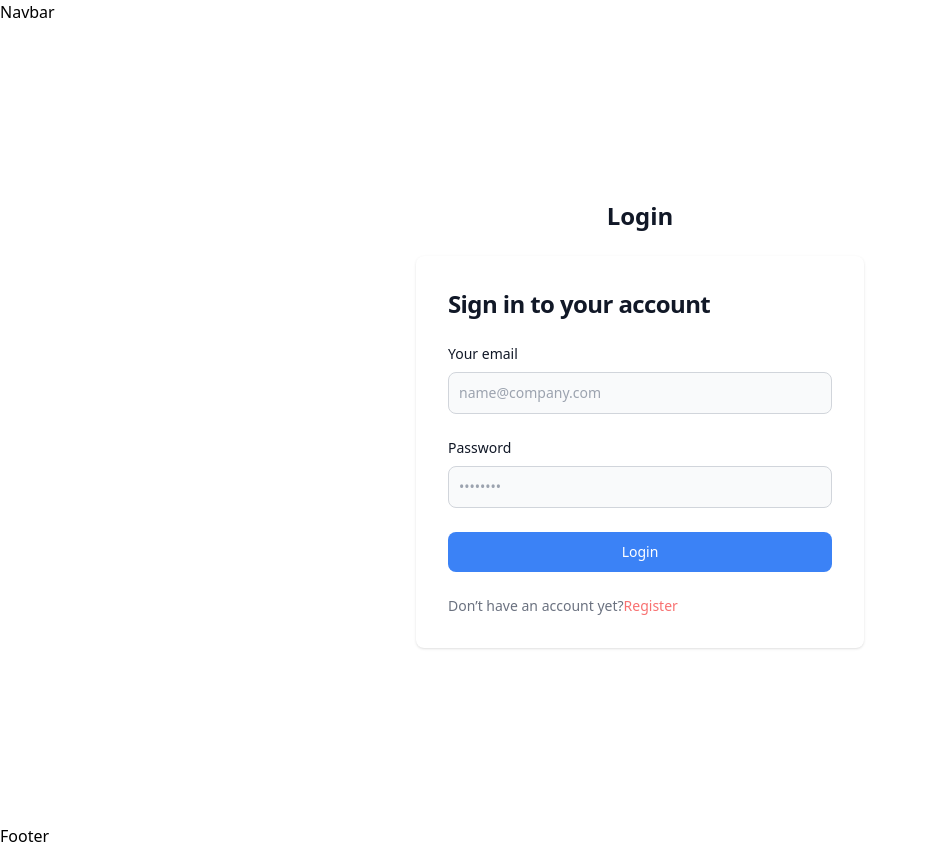
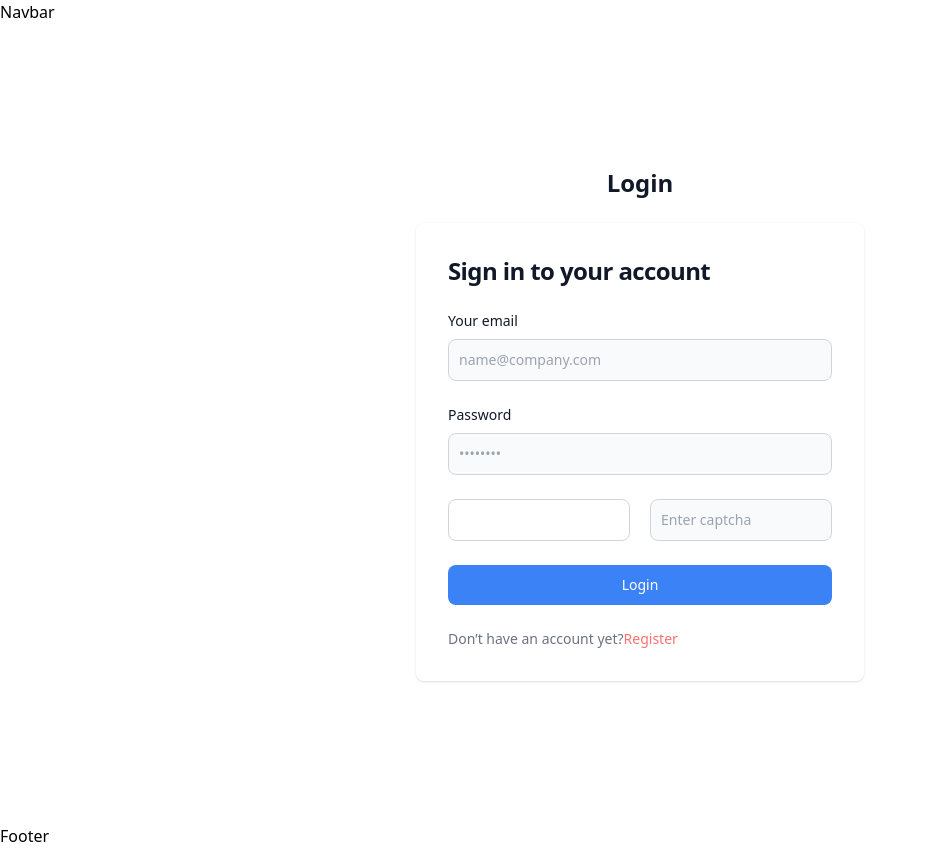
Before and after one commit to adarsh23012003/CMS-frontend-admin, a React (Create React App) app: page /login in a window 1280 px wide. Shown: the whole page, without its empty margins (0-925 px from the left). Built offline with nearby package versions, Linux system fonts and the light colour scheme; no server answers.

Commit message:
Login route in captcha added

```diff
--- a/src/Pages/Users/Login.js
+++ b/src/Pages/Users/Login.js
@@ -1,4 +1,4 @@
-import React from "react";
+import React, { useEffect } from "react";
 import { instance, setToken } from "../../Axios/axiosConfig";
 import { useState } from "react";
 import { setCookie } from "../../Axios/cookieConfig";
@@ -9,7 +9,9 @@ const Login = () => {
   const [formData, setFormData] = useState({
     email: "",
     password: "",
+    captcha: "",
   });
+  const [captcha, setCaptcha] = useState("");
 
   function handelSubmit() {
     instance
@@ -31,6 +33,20 @@ const Login = () => {
         console.log(error);
       });
   }
+  useEffect(() => {
+    const getCaptchaCode = async () => {
+      instance
+        .get("/captcha")
+        .then(function (response) {
+          console.log(response.data.captcha);
+          setCaptcha(response.data.captcha);
+        })
+        .catch(function (error) {
+          console.log(error);
+        });
+    };
+    getCaptchaCode();
+  }, []);
 
   return (
     <div>
@@ -92,6 +108,24 @@ const Login = () => {
                     required=''
                   />
                 </div>
+                {/* ********* Captcha ************** */}
+                <div className='grid grid-cols-1 xm:grid-cols-2 gap-5'>
+                  <div className='border p-2.5 dark:border-gray-600 dark:placeholder-gray-400  dark:focus:ring-blue-500 dark:focus:border-blue-500 border-gray-300 text-gray-900 sm:text-sm text-center rounded-lg focus:ring-primary-600 focus:border-primary-600 w-full'>
+                    {captcha}
+                  </div>
+                  <div className='w-full'>
+                    <input
+                      onChange={(e) => {
+                        formData.captcha = e.target.value;
+                      }}
+                      type='text'
+                      required=''
+                      placeholder='Enter captcha'
+                      className='bg-gray-50 border border-gray-300 text-gray-900 sm:text-sm rounded-lg block w-full p-2.5 dark:border-gray-600 dark:placeholder-gray-400  dark:focus:ring-blue-500 dark:focus:border-blue-500'
+                    />
+                  </div>
+                </div>
+
                 <button className='w-full text-white bg-blue-500 hover:bg-primary-700 focus:ring-4 focus:outline-none focus:ring-primary-300 font-medium rounded-lg text-sm px-5 py-2.5 text-center dark:bg-primary-600 dark:hover:bg-primary-700 dark:focus:ring-primary-800'>
                   Login
                 </button>
```
